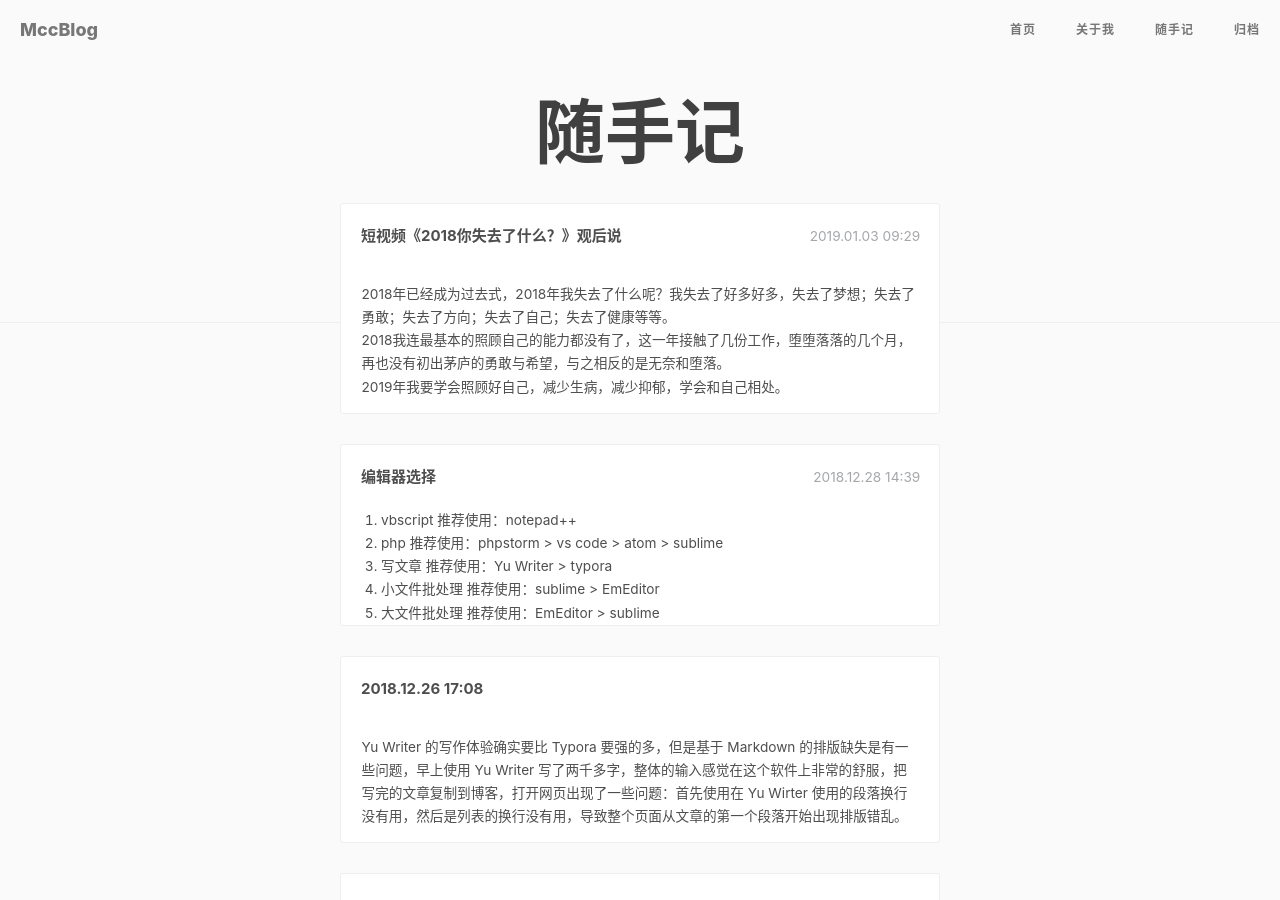
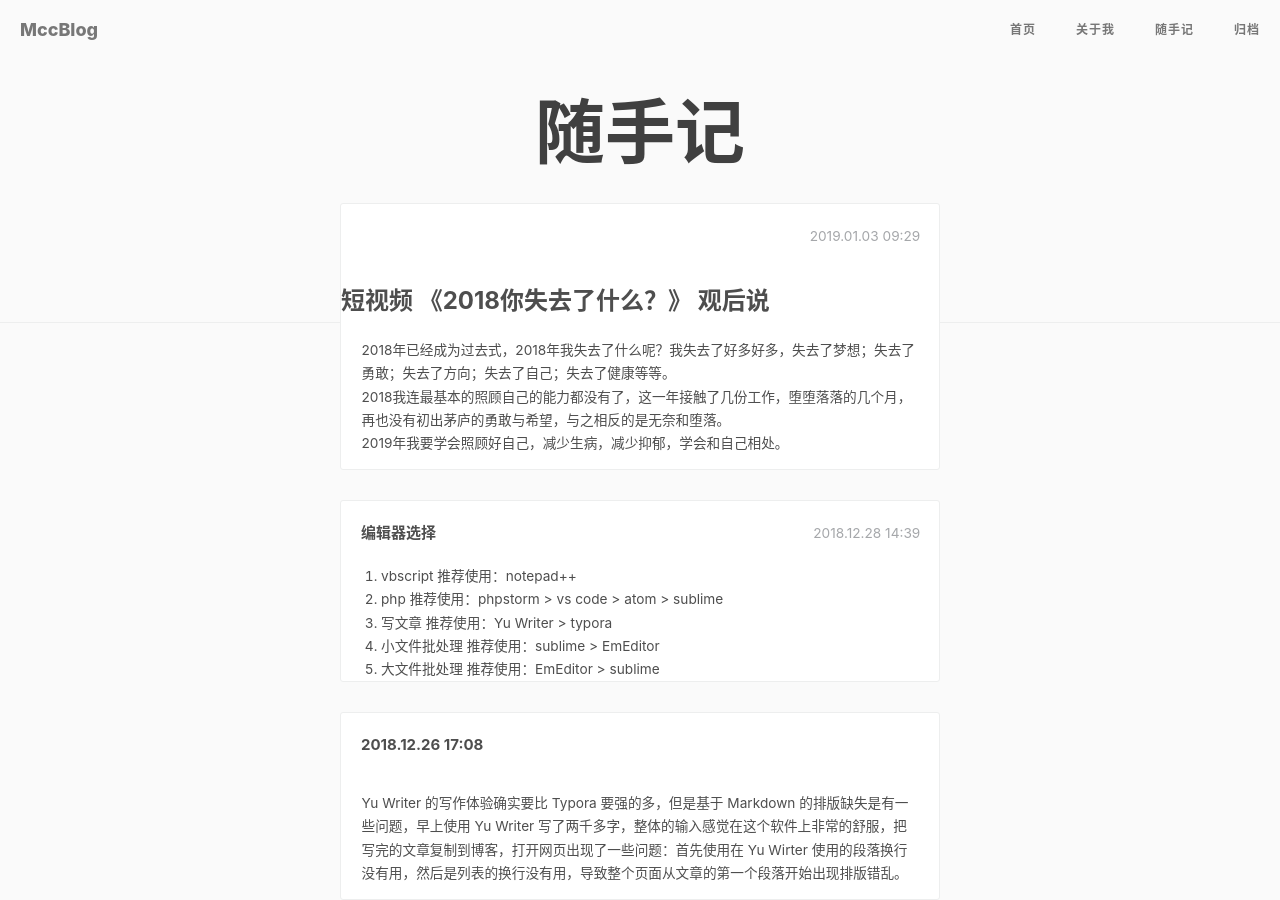
Before and after one commit to mengchenchen/mengchenchen.github.io, a Jekyll site: the page built from sketch/index.html, in a window 1280 px wide and 900 px high. Built offline with Jekyll 4.4.1, drawn with Linux system fonts in a browser that asks for light colours; nearby versions of some CDN libraries; comment, search, counter and statistics services are not loaded.

Commit message:
Update index.html

```diff
--- a/sketch/index.html
+++ b/sketch/index.html
@@ -14,8 +14,9 @@ layout: default
 		<ul class="cbp_tmtimeline">
 			<li>
 				<div class="cbp_tmlabel">
-					<h2 id="boxoffice">短视频《2018你失去了什么？》观后说</h2>
+					<h2 id="boxoffice"></h2>
 					<time>2019.01.03 09:29</time>
+					<h3>短视频 《2018你失去了什么？》 观后说</h3>
 					<p>2018年已经成为过去式，2018年我失去了什么呢？我失去了好多好多，失去了梦想；失去了勇敢；失去了方向；失去了自己；失去了健康等等。<br>
 					2018我连最基本的照顾自己的能力都没有了，这一年接触了几份工作，堕堕落落的几个月，再也没有初出茅庐的勇敢与希望，与之相反的是无奈和堕落。<br>
 					2019年我要学会照顾好自己，减少生病，减少抑郁，学会和自己相处。</p>
```
